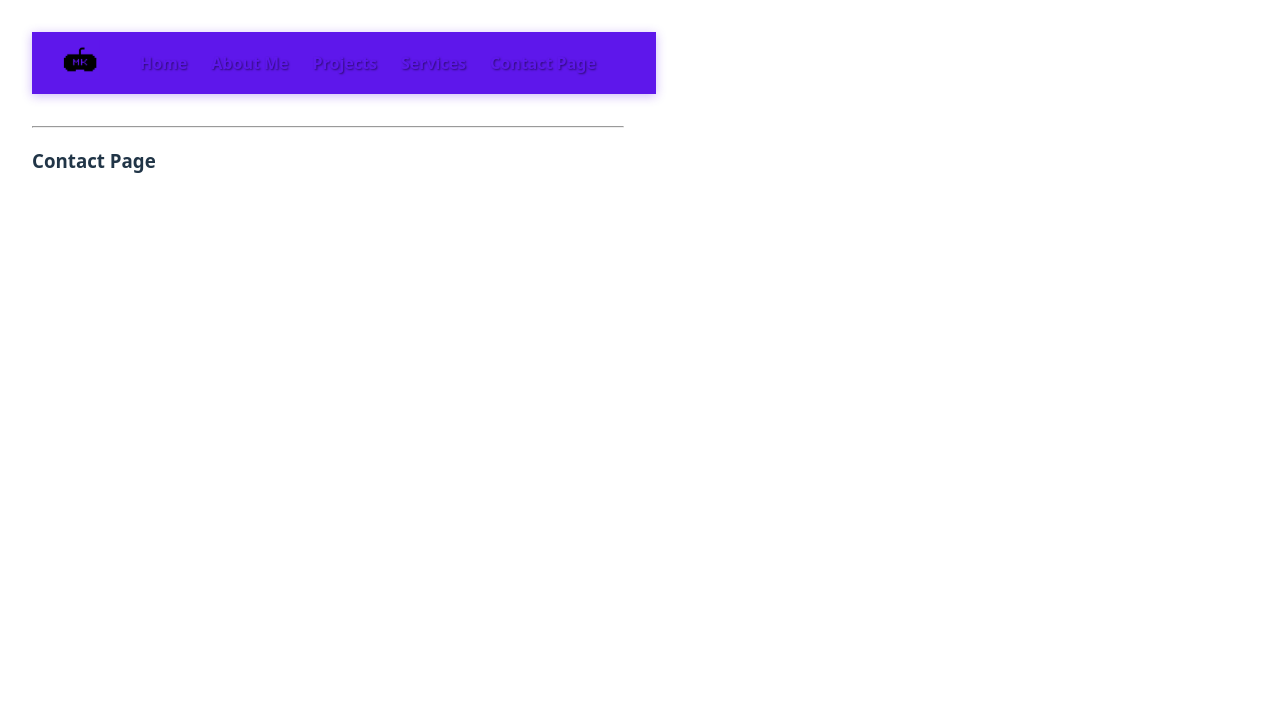
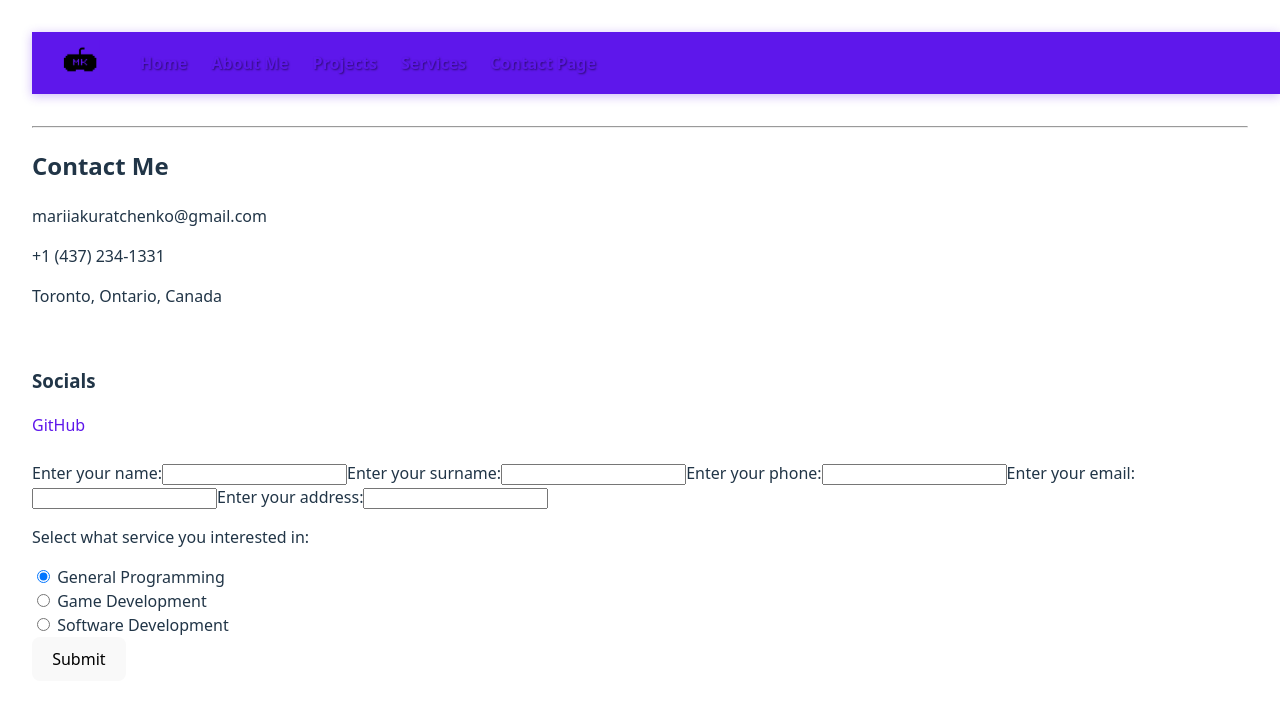
Before and after one commit to mariiakuratchenko/portfolio, a React (Vite) app: page /contactpage in a window 1280 px wide. Shown: the top 704 px of the page. Built offline with nearby package versions, Linux system fonts and the light colour scheme.

Commit message:
Fix contact form JSX structure and form handling

```diff
--- a/src/components/CSS/projects.css
+++ b/src/components/CSS/projects.css
@@ -9,7 +9,6 @@
     text-align: center;
 }
 
-/* Project Card */
 .project-card {
     margin-bottom: 60px;
     padding: 30px;
@@ -33,7 +32,6 @@
     text-align: justify;
 }
 
-/* Project Grid - Horizontal Scroll */
 .project-grid {
     display: flex;
     gap: 25px;
@@ -79,8 +77,6 @@
     box-shadow: 0 10px 25px rgba(0,0,0,0.3);
 }
 
-
-/* Responsive Design */
 @media (max-width: 768px) {
     .project-grid {
         gap: 20px;
--- a/src/components/ContactPage.jsx
+++ b/src/components/ContactPage.jsx
@@ -1,9 +1,131 @@
+import React, { useState } from 'react';
+
 function ContactPage(){
     return(
-        <>
-            <h3>Contact Page</h3>
-        </>
+        <div>
+            <h2>Contact Me</h2>
+            <p>mariiakuratchenko@gmail.com</p>
+            <p>+1 (437) 234-1331</p>
+            <p>Toronto, Ontario, Canada</p>
+            <br/>
+            <h3>Socials</h3>
+            <a href="https://github.com/mariiakuratchenko">GitHub</a>
+            <br/><br/>
+            <ContactForm />
+        </div>
     )
 }
 
+function ContactForm() {
+    const [name, setName] = useState("");
+    const [surname, setSurname] = useState("");
+    const [phone, setPhone] = useState("");
+    const [email, setEmail] = useState("");
+    const [address, setAddress] = useState("");
+    const [selected_service, setSelected_service] = useState('general_programming');
+
+    function handleNameChange(e) {
+      setName(e.target.value);
+    }
+
+    function handleSurnameChange(e) {
+      setSurname(e.target.value);
+    }
+
+    function handlePhoneChange(e) {
+      setPhone(e.target.value);
+    }
+
+    function handleEmailChange(e) {
+      setEmail(e.target.value);
+    }
+
+    function handleAddressChange(e) {
+      setAddress(e.target.value);
+    }
+
+    function handleServiceChange(e) {
+      setSelected_service(e.target.value);
+    }
+
+    function handleSubmit(e) {
+      e.preventDefault();
+      alert(name + " " + surname + " " + phone + " " + email + " " + address + " " + selected_service);
+    }
+
+    return (
+      <div>
+        <form onSubmit={handleSubmit}>
+          <label>Enter your name:
+            <input
+              type="text"
+              value={name}
+              onChange={handleNameChange}
+            />
+          </label>
+          <label>Enter your surname:
+            <input
+              type="text"
+              value={surname}
+              onChange={handleSurnameChange}
+            />
+          </label>
+          <label>Enter your phone:
+            <input
+              type="text"
+              value={phone}
+              onChange={handlePhoneChange}
+            />
+          </label>
+          <label>Enter your email:
+            <input
+              type="email"
+              value={email}
+              onChange={handleEmailChange}
+            />
+          </label>
+          <label>Enter your address:
+            <input
+              type="text"
+              value={address}
+              onChange={handleAddressChange}
+            />
+          </label>
+          <p>Select what service you interested in:</p>
+          <label>
+            <input
+              type="radio"
+              name="service"
+              value="general_programming"
+              checked={selected_service === 'general_programming'}
+              onChange={handleServiceChange}
+            /> General Programming
+          </label>
+          <br />
+          <label>
+            <input
+              type="radio"
+              name="service"
+              value="game_development"
+              checked={selected_service === 'game_development'}
+              onChange={handleServiceChange}
+            /> Game Development
+          </label>
+          <br />
+          <label>
+            <input
+              type="radio"
+              name="service"
+              value="software_development"
+              checked={selected_service === 'software_development'}
+              onChange={handleServiceChange}
+            /> Software Development
+          </label>
+          <br />
+          <button type="submit">Submit</button>
+        </form>
+      </div>
+    )
+  }
+
 export default ContactPage;
```
Also changed, not shown: src/components/Services.jsx (+0 -10 lines).
